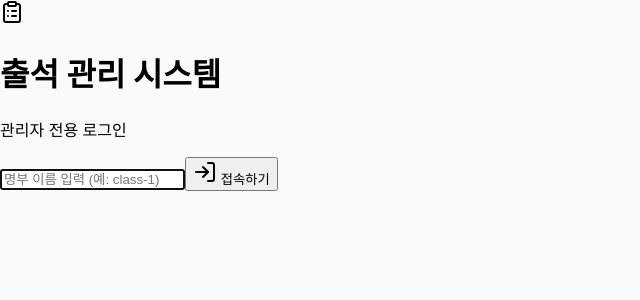
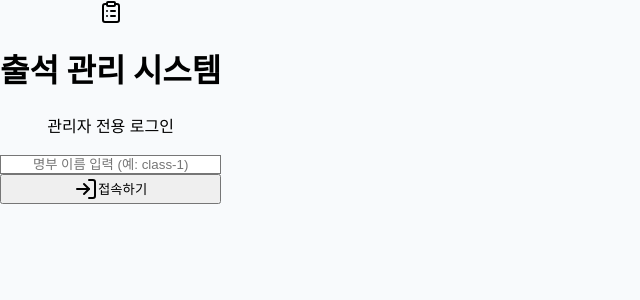
Before and after one commit to yn55m6/smart-attendancd-v2, a React (Vite) app in the folder final-app/: page / in a window 1280 px wide. Shown: the top 300 px of the page, without its empty margins (0-640 px from the left). Built offline with nearby package versions, Linux system fonts and the light colour scheme.

Commit message:
config fix

```diff
--- a/final-app/src/index.css
+++ b/final-app/src/index.css
@@ -1,3 +1,9 @@
+@tailwind base;
+@tailwind components;
+@tailwind utilities;
+
+@import url('https://fonts.googleapis.com/css2?family=Noto+Sans+KR:wght@400;500;700;900&display=swap');
+
 /* Tailwind 빌드 에러를 우회하기 위한 순수 표준 CSS */
 body {
   margin: 0;
--- /dev/null
+++ b/final-app/tailwind.config.js
@@ -0,0 +1,10 @@
+module.exports = {
+  content: [
+    "./index.html",
+    "./src/**/*.{js,jsx,ts,tsx}"
+  ],
+  theme: {
+    extend: {},
+  },
+  plugins: [],
+}
```
